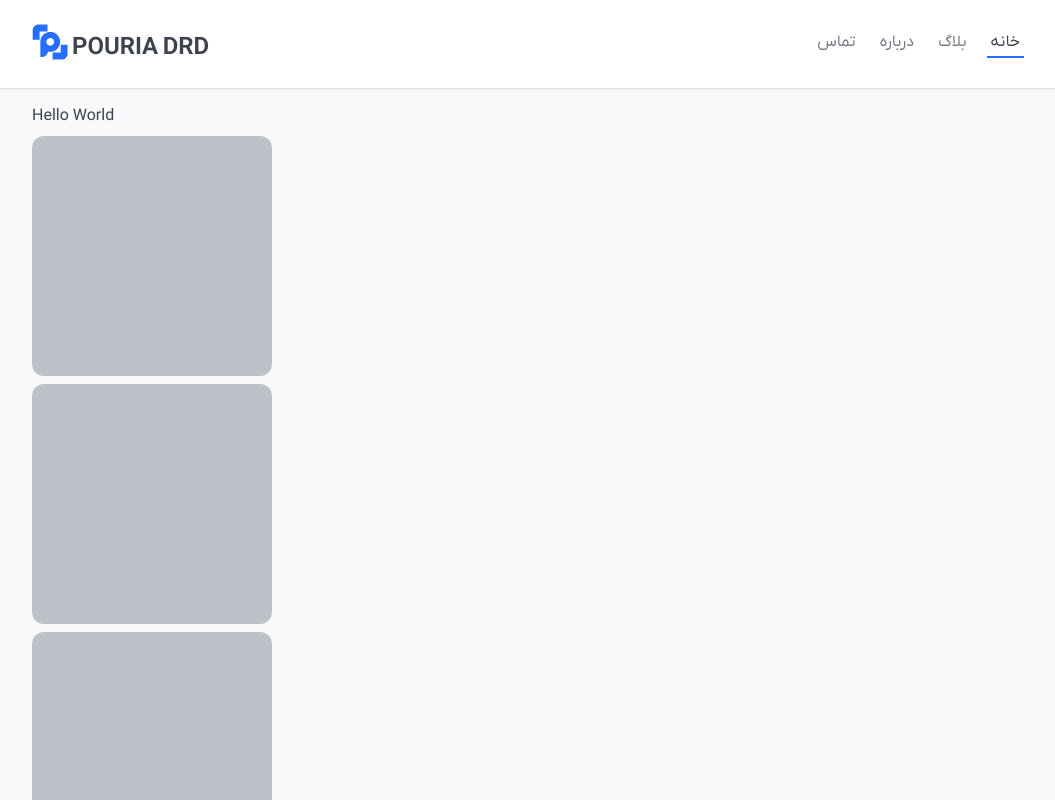
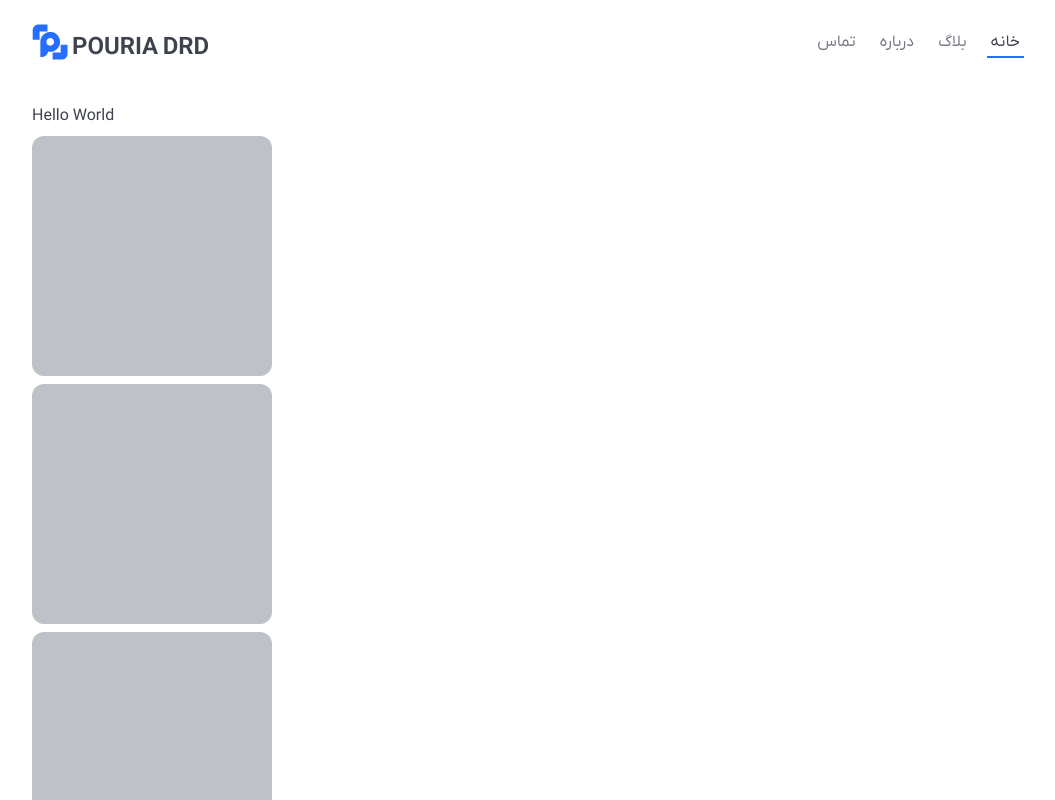
Before and after one commit to pouria-drd/pouria-drd-next-14, a Next.js app: page / in a window 1280 px wide. Shown: the top 800 px of the page, without its empty margins (112-1167 px from the left). Built offline with nearby package versions, Linux system fonts and the light colour scheme.

Commit message:
removed navbar shadow and bg of main layout is white

```diff
--- a/app/layout.tsx
+++ b/app/layout.tsx
@@ -59,7 +59,7 @@ export default function RootLayout({
             <body
                 className={`bg-white flex flex-col min-h-svh ${inter.className}`}>
                 <Navbar />
-                <main className="bg-gray-50 text-drd-neutral-40 flex-1 app-px py-4">
+                <main className="bg-white text-drd-neutral-40 flex-1 app-px py-4">
                     {children}
                 </main>
                 <Footer />
--- a/components/navbar/Navbar.tsx
+++ b/components/navbar/Navbar.tsx
@@ -37,7 +37,7 @@ const Navbar = () => {
     return (
         <>
             <nav
-                className={`${styles.drdNavbar} glass app-px shadow ${
+                className={`${styles.drdNavbar} glass app-px ${
                     show ? "translate-y-0" : "-translate-y-full"
                 }`}>
                 <PouriaLogo />
```
